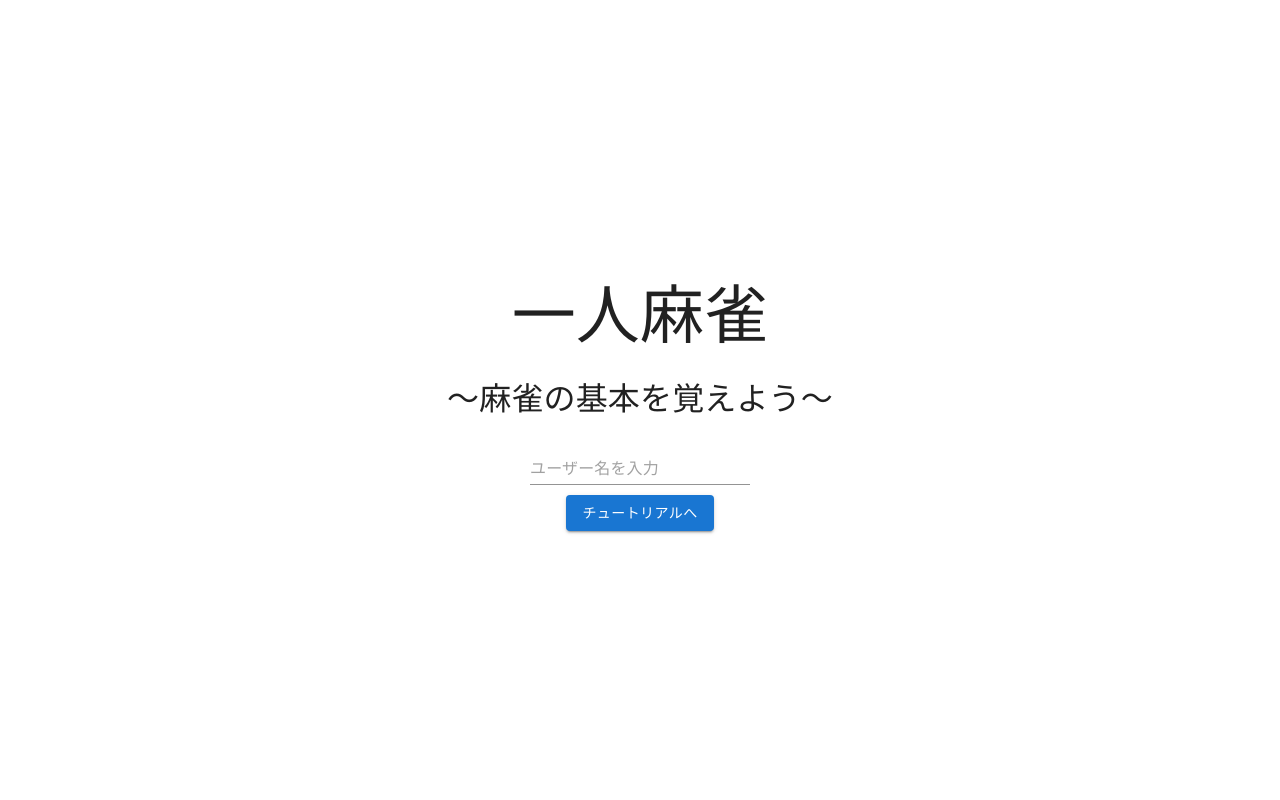
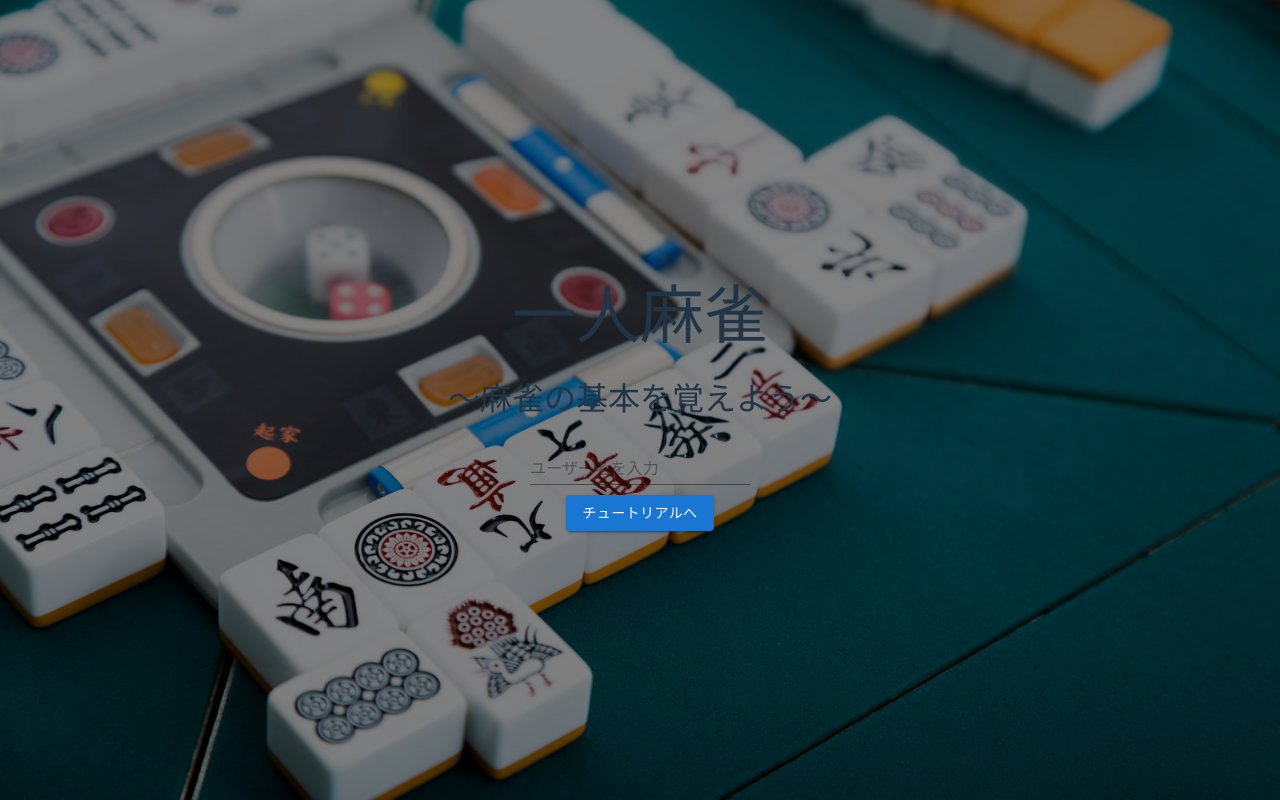
Before and after one commit to ut-code/hitori-mahjong, a React (Vite) app: page / in a window 1280 px wide. Built offline with nearby package versions, Linux system fonts and the light colour scheme.

Commit message:
Add background-image

```diff
--- a/src/App.tsx
+++ b/src/App.tsx
@@ -4,7 +4,6 @@ import Tutorial from "./pages/Tutorial/Tutorial";
 import Play from "./pages/Play/Play";
 import Result from "./pages/Result/Result";
 import "./App.css";
-import CssBaseline from "@mui/material/CssBaseline";
 import { BrowserRouter as Router, Routes, Route } from "react-router-dom";
 
 export type PlayerInfo = {
@@ -24,7 +23,6 @@ function App() {
   const [playerInfo, setPlayerInfo] = useState({ name: "", score: 25000 });
   return (
     <PlayerInfoContext.Provider value={{ playerInfo, setPlayerInfo }}>
-      <CssBaseline />
       <Router>
         <Routes>
           <Route path="/" element={<Start />} />
--- a/src/index.css
+++ b/src/index.css
@@ -11,6 +11,9 @@
   text-rendering: optimizeLegibility;
   -webkit-font-smoothing: antialiased;
   -moz-osx-font-smoothing: grayscale;
+
+  background-image: url("/background/background.png");
+  background-size: cover;
 }
 
 a {
@@ -60,6 +63,7 @@ button:focus-visible {
 
 @media (prefers-color-scheme: light) {
   :root {
+    background-image: url("/background/background.png");
     color: #213547;
     background-color: #ffffff;
   }
```
Also changed, not shown: public/background/background.jpg (deleted), public/background/background.png (added).
